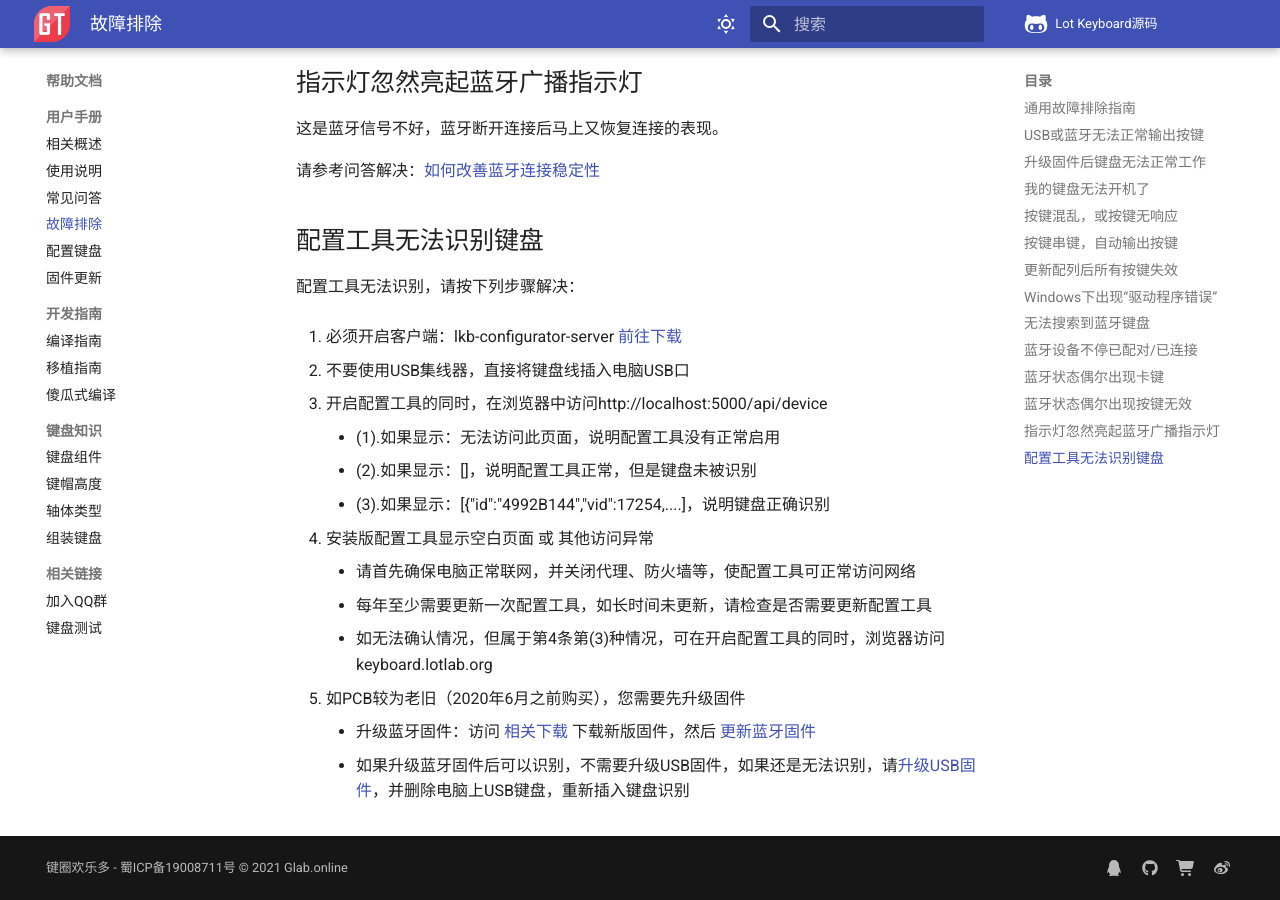
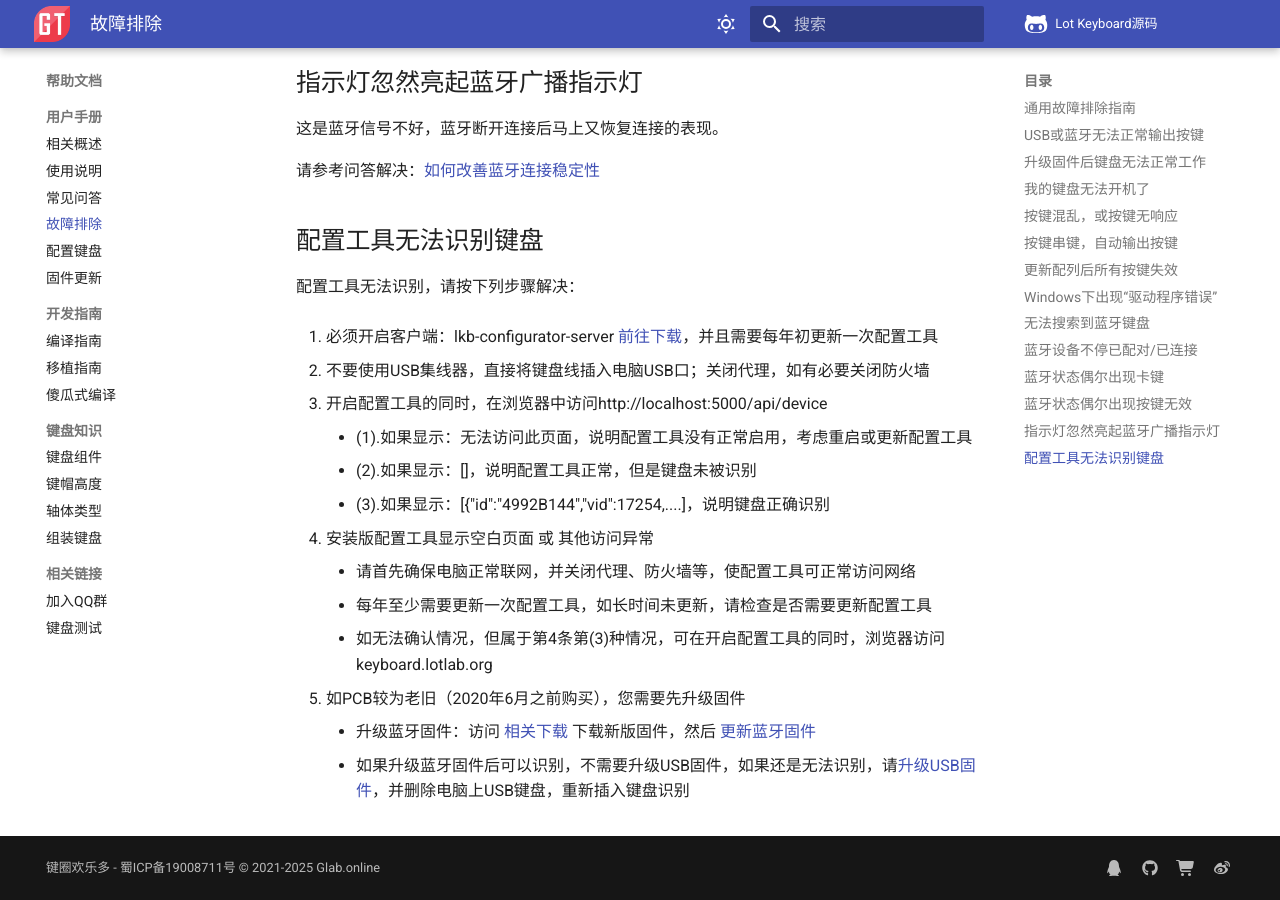
Before and after one commit to genokolar/genokolar.github.io, an MkDocs documentation site: the page built from docs/trouble.md, in a window 1280 px wide and 900 px high, scrolled down 4719 px. Built offline with MkDocs 1.6.1 and Material for MkDocs 9.7.7, drawn with Linux system fonts in a browser that asks for light colours; comment, search, counter and statistics services are not loaded.

Commit message:
更新信息

```diff
--- a/docs/trouble.md
+++ b/docs/trouble.md
@@ -163,12 +163,12 @@
 
 配置工具无法识别，请按下列步骤解决：
 
-1. 必须开启客户端：lkb-configurator-server [前往下载](down/download.md)
+1. 必须开启客户端：lkb-configurator-server [前往下载](down/download.md)，并且需要每年初更新一次配置工具
 
-2. 不要使用USB集线器，直接将键盘线插入电脑USB口
+2. 不要使用USB集线器，直接将键盘线插入电脑USB口；关闭代理，如有必要关闭防火墙
 
 3. 开启配置工具的同时，在浏览器中访问http://localhost:5000/api/device
-    - (1).如果显示：无法访问此页面，说明配置工具没有正常启用
+    - (1).如果显示：无法访问此页面，说明配置工具没有正常启用，考虑重启或更新配置工具
     - (2).如果显示：[]，说明配置工具正常，但是键盘未被识别
     - (3).如果显示：[{"id":"4992B144","vid":17254,....]，说明键盘正确识别
 
--- a/mkdocs.yml
+++ b/mkdocs.yml
@@ -187,4 +187,4 @@ nav:
       - 近期动态: blog/info.md
     - 淘宝店铺: http://shop.glab.online
 
-copyright: <a href=http://glab.online/>键圈欢乐多</a> - <a href=http://www.beian.miit.gov.cn/>蜀ICP备19008711号</a> © 2021 Glab.online
+copyright: <a href=http://glab.online/>键圈欢乐多</a> - <a href=http://www.beian.miit.gov.cn/>蜀ICP备19008711号</a> © 2021-2025 Glab.online
```
